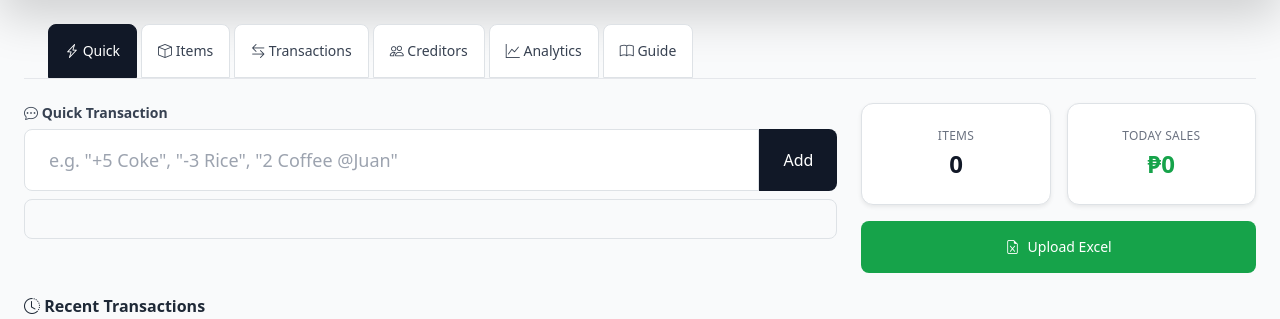
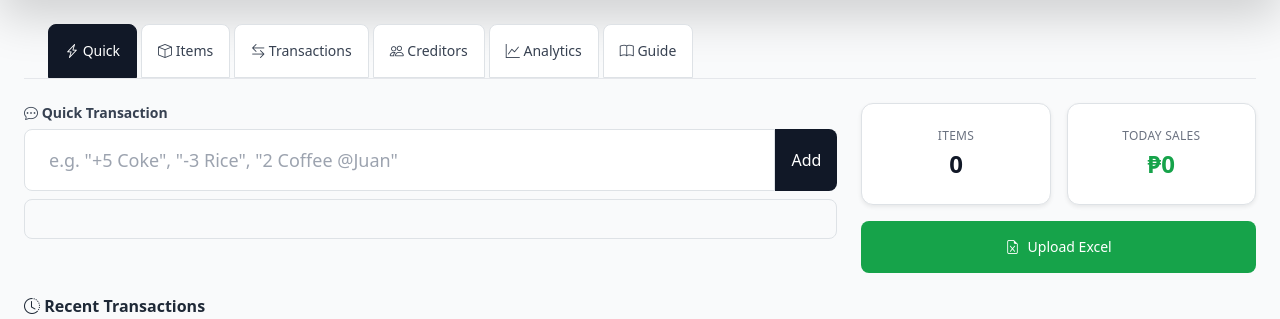
Before and after one commit to michaela-es/SariTes, a Django app: page / in a window 1280 px wide. Shown: the part 60-379 px from the top of the page. Run offline with Django 5.2, Linux system fonts and the light colour scheme; the visitor is signed in with stand-in values (Sample User, id 1); data that the repository does not hold is empty; some libraries are stand-ins or nearby versions.

Commit message:
fix add button horizontal overflow on mobile

```diff
--- a/templates/dashboard.html
+++ b/templates/dashboard.html
@@ -41,8 +41,8 @@
         <div class="lg:col-span-2">
             <label class="block text-sm font-semibold text-gray-700 mb-1.5"><i class="bi bi-chat-dots"></i> Quick Transaction</label>
             <div class="relative flex gap-0">
-                <input type="text" id="nlp-input" class="flex-1 px-4 py-3 border border-gray-300 rounded-l-lg focus:ring-2 focus:ring-gray-900 focus:outline-none text-lg" placeholder='e.g. "+5 Coke", "-3 Rice", "2 Coffee @Juan"' autocomplete="off">
-                <button onclick="quickSale()" class="px-6 py-3 bg-gray-900 text-white font-medium rounded-r-lg hover:bg-gray-800 transition"> Add </button>
+                <input type="text" id="nlp-input" class="flex-1 min-w-0 px-4 py-3 border border-gray-300 rounded-l-lg focus:ring-2 focus:ring-gray-900 focus:outline-none text-lg" placeholder='e.g. "+5 Coke", "-3 Rice", "2 Coffee @Juan"' autocomplete="off">
+                <button onclick="quickSale()" class="shrink-0 px-3 sm:px-6 py-3 bg-gray-900 text-white font-medium rounded-r-lg hover:bg-gray-800 transition text-sm sm:text-base">Add</button>
                 <div id="suggest-dropdown" class="absolute left-0 top-full mt-1 w-full bg-white border border-gray-200 rounded-lg shadow-lg z-50 hidden max-h-48 overflow-y-auto"></div>
             </div>
             <div id="nlp-preview" class="nlp-preview mt-2 px-3 py-2 rounded-lg bg-gray-50 border border-gray-200 text-sm"></div>
```
